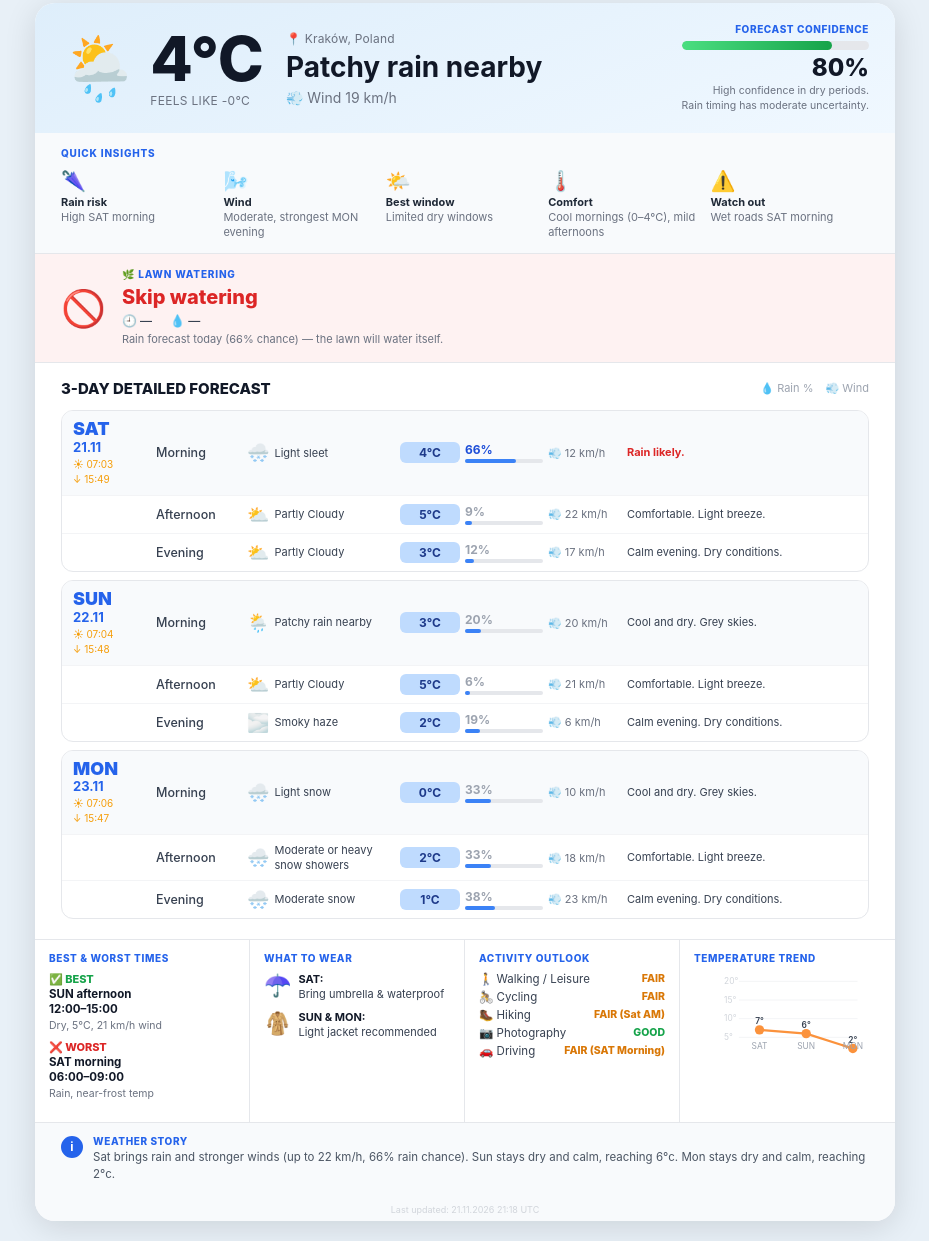
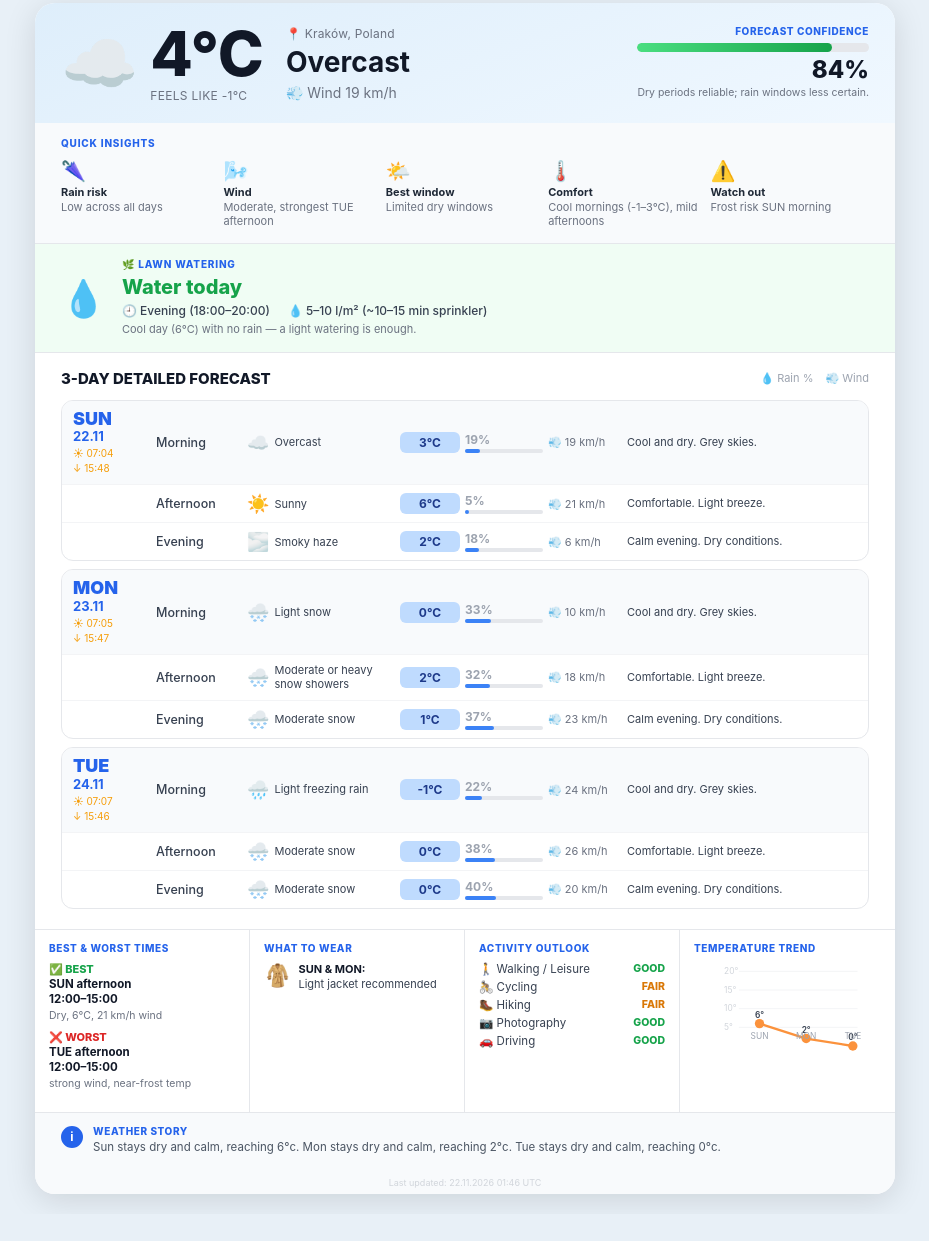
Before and after one commit to Massynisa3/krakow-weather, a plain HTML site: page index.html in a window 1280 px wide. Shown: the part 17-1258 px from the top of the page, without its empty margins (175-1104 px from the left). After the commit the page ends 1231 px from the top, so only its background shows below. Drawn offline with Linux system fonts and the light colour scheme.

Commit message:
Update weather 2026-11-22 01:46 UTC

```diff
--- a/index.html
+++ b/index.html
@@ -118,46 +118,46 @@
 <div class="card">
   <div class="header">
     <div class="hdr-left">
-      <div class="hdr-icon">&#x1F326;&#xFE0F;</div>
+      <div class="hdr-icon">&#x2601;&#xFE0F;</div>
       <div>
         <div class="hdr-temp">4&#xB0;C</div>
-        <div class="hdr-feels">Feels like -0&#xB0;C</div>
+        <div class="hdr-feels">Feels like -1&#xB0;C</div>
       </div>
       <div class="hdr-mid">
         <div class="hdr-location">&#x1F4CD; Krak&#xF3;w, Poland</div>
-        <div class="hdr-desc">Patchy rain nearby</div>
+        <div class="hdr-desc">Overcast</div>
         <div class="hdr-wind">&#x1F4A8; Wind 19 km/h</div>
       </div>
     </div>
     <div class="hdr-right">
       <div class="conf-title">Forecast Confidence</div>
-      <div class="conf-bar-wrap"><div class="conf-bar" style="width:80%"></div></div>
-      <div class="conf-pct">80%</div>
-      <div class="conf-note">High confidence in dry periods.<br>Rain timing has moderate uncertainty.</div>
+      <div class="conf-bar-wrap"><div class="conf-bar" style="width:84%"></div></div>
+      <div class="conf-pct">84%</div>
+      <div class="conf-note">Dry periods reliable; rain windows less certain.</div>
     </div>
   </div>
 
   <div class="insights">
     <div class="section-title">Quick Insights</div>
     <div class="insights-grid">
-      <div><div class="ins-icon">&#x1F302;</div><div class="ins-label">Rain risk</div><div class="ins-val">High SAT morning</div></div>
-      <div><div class="ins-icon">&#x1F32C;&#xFE0F;</div><div class="ins-label">Wind</div><div class="ins-val">Moderate, strongest MON evening</div></div>
+      <div><div class="ins-icon">&#x1F302;</div><div class="ins-label">Rain risk</div><div class="ins-val">Low across all days</div></div>
+      <div><div class="ins-icon">&#x1F32C;&#xFE0F;</div><div class="ins-label">Wind</div><div class="ins-val">Moderate, strongest TUE afternoon</div></div>
       <div><div class="ins-icon">&#x1F324;&#xFE0F;</div><div class="ins-label">Best window</div><div class="ins-val">Limited dry windows</div></div>
-      <div><div class="ins-icon">&#x1F321;&#xFE0F;</div><div class="ins-label">Comfort</div><div class="ins-val">Cool mornings (0–4°C), mild afternoons</div></div>
-      <div><div class="ins-icon">&#x26A0;&#xFE0F;</div><div class="ins-label">Watch out</div><div class="ins-val">Wet roads SAT morning</div></div>
+      <div><div class="ins-icon">&#x1F321;&#xFE0F;</div><div class="ins-label">Comfort</div><div class="ins-val">Cool mornings (-1–3°C), mild afternoons</div></div>
+      <div><div class="ins-icon">&#x26A0;&#xFE0F;</div><div class="ins-label">Watch out</div><div class="ins-val">Frost risk SUN morning</div></div>
     </div>
   </div>
 
-  <div class="lawn-rec" style="background:#fef2f2">
-    <div class="lawn-badge">&#x1F6AB;</div>
+  <div class="lawn-rec" style="background:#f0fdf4">
+    <div class="lawn-badge">&#x1F4A7;</div>
     <div style="flex:1">
       <div class="lawn-title">&#x1F33F; Lawn Watering</div>
-      <div class="lawn-verdict lawn-red">Skip watering</div>
+      <div class="lawn-verdict lawn-green">Water today</div>
       <div class="lawn-meta">
-        <span>&#x1F558;&nbsp;&#x2014;</span>
-        <span>&#x1F4A7;&nbsp;&#x2014;</span>
+        <span>&#x1F558;&nbsp;Evening (18:00&#x2013;20:00)</span>
+        <span>&#x1F4A7;&nbsp;5&#x2013;10 l/m&#xB2; (~10&#x2013;15 min sprinkler)</span>
       </div>
-      <div class="lawn-reason">Rain forecast today (66% chance) &#x2014; the lawn will water itself.</div>
+      <div class="lawn-reason">Cool day (6&#xB0;C) with no rain &#x2014; a light watering is enough.</div>
     </div>
   </div>
 
@@ -169,49 +169,20 @@
     <div class="fc-scroll">
     <div class="day-block">
       <div class="day-row first">
-        <div><div class="dname">SAT</div><div class="ddate">21.11</div><div class="dsun">&#x2600; 07:03<br>&#x2193; 15:49</div></div>
-        <div class="part">Morning</div>
-        <div class="weath"><span class="wi">&#x1F328;&#xFE0F;</span><span class="wd">Light sleet</span></div>
-        <div class="temp-pill tcc">4&#xB0;C</div>
-        <div><div class="rain-pct rain-hi">66%</div><div class="rain-bar"><div class="rain-fill" style="width:66%"></div></div></div>
-        <div class="wind-cell">&#x1F4A8; 12 km/h</div>
-        <div class="note alert">Rain likely.</div>
-      </div>
-      <div class="day-row">
-        <div></div>
-        <div class="part">Afternoon</div>
-        <div class="weath"><span class="wi">&#x26C5;</span><span class="wd">Partly Cloudy</span></div>
-        <div class="temp-pill tcc">5&#xB0;C</div>
-        <div><div class="rain-pct rain-lo">9%</div><div class="rain-bar"><div class="rain-fill" style="width:9%"></div></div></div>
-        <div class="wind-cell">&#x1F4A8; 22 km/h</div>
-        <div class="note">Comfortable. Light breeze.</div>
-      </div>
-      <div class="day-row">
-        <div></div>
-        <div class="part">Evening</div>
-        <div class="weath"><span class="wi">&#x26C5;</span><span class="wd">Partly Cloudy</span></div>
-        <div class="temp-pill tcc">3&#xB0;C</div>
-        <div><div class="rain-pct rain-lo">12%</div><div class="rain-bar"><div class="rain-fill" style="width:12%"></div></div></div>
-        <div class="wind-cell">&#x1F4A8; 17 km/h</div>
-        <div class="note">Calm evening. Dry conditions.</div>
-      </div>
-    </div>
-    <div class="day-block">
-      <div class="day-row first">
         <div><div class="dname">SUN</div><div class="ddate">22.11</div><div class="dsun">&#x2600; 07:04<br>&#x2193; 15:48</div></div>
         <div class="part">Morning</div>
-        <div class="weath"><span class="wi">&#x1F326;&#xFE0F;</span><span class="wd">Patchy rain nearby</span></div>
+        <div class="weath"><span class="wi">&#x2601;&#xFE0F;</span><span class="wd">Overcast</span></div>
         <div class="temp-pill tcc">3&#xB0;C</div>
-        <div><div class="rain-pct rain-lo">20%</div><div class="rain-bar"><div class="rain-fill" style="width:20%"></div></div></div>
-        <div class="wind-cell">&#x1F4A8; 20 km/h</div>
+        <div><div class="rain-pct rain-lo">19%</div><div class="rain-bar"><div class="rain-fill" style="width:19%"></div></div></div>
+        <div class="wind-cell">&#x1F4A8; 19 km/h</div>
         <div class="note">Cool and dry. Grey skies.</div>
       </div>
       <div class="day-row">
         <div></div>
         <div class="part">Afternoon</div>
-        <div class="weath"><span class="wi">&#x26C5;</span><span class="wd">Partly Cloudy</span></div>
-        <div class="temp-pill tcc">5&#xB0;C</div>
-        <div><div class="rain-pct rain-lo">6%</div><div class="rain-bar"><div class="rain-fill" style="width:6%"></div></div></div>
+        <div class="weath"><span class="wi">&#x2600;&#xFE0F;</span><span class="wd">Sunny</span></div>
+        <div class="temp-pill tcc">6&#xB0;C</div>
+        <div><div class="rain-pct rain-lo">5%</div><div class="rain-bar"><div class="rain-fill" style="width:5%"></div></div></div>
         <div class="wind-cell">&#x1F4A8; 21 km/h</div>
         <div class="note">Comfortable. Light breeze.</div>
       </div>
@@ -220,14 +191,14 @@
         <div class="part">Evening</div>
         <div class="weath"><span class="wi">&#x1F32B;&#xFE0F;</span><span class="wd">Smoky haze</span></div>
         <div class="temp-pill tcc">2&#xB0;C</div>
-        <div><div class="rain-pct rain-lo">19%</div><div class="rain-bar"><div class="rain-fill" style="width:19%"></div></div></div>
+        <div><div class="rain-pct rain-lo">18%</div><div class="rain-bar"><div class="rain-fill" style="width:18%"></div></div></div>
         <div class="wind-cell">&#x1F4A8; 6 km/h</div>
         <div class="note">Calm evening. Dry conditions.</div>
       </div>
     </div>
     <div class="day-block">
       <div class="day-row first">
-        <div><div class="dname">MON</div><div class="ddate">23.11</div><div class="dsun">&#x2600; 07:06<br>&#x2193; 15:47</div></div>
+        <div><div class="dname">MON</div><div class="ddate">23.11</div><div class="dsun">&#x2600; 07:05<br>&#x2193; 15:47</div></div>
         <div class="part">Morning</div>
         <div class="weath"><span class="wi">&#x1F328;&#xFE0F;</span><span class="wd">Light snow</span></div>
         <div class="temp-pill tcc">0&#xB0;C</div>
@@ -240,7 +211,7 @@
         <div class="part">Afternoon</div>
         <div class="weath"><span class="wi">&#x1F328;&#xFE0F;</span><span class="wd">Moderate or heavy snow showers</span></div>
         <div class="temp-pill tcc">2&#xB0;C</div>
-        <div><div class="rain-pct rain-lo">33%</div><div class="rain-bar"><div class="rain-fill" style="width:33%"></div></div></div>
+        <div><div class="rain-pct rain-lo">32%</div><div class="rain-bar"><div class="rain-fill" style="width:32%"></div></div></div>
         <div class="wind-cell">&#x1F4A8; 18 km/h</div>
         <div class="note">Comfortable. Light breeze.</div>
       </div>
@@ -249,8 +220,37 @@
         <div class="part">Evening</div>
         <div class="weath"><span class="wi">&#x1F328;&#xFE0F;</span><span class="wd">Moderate snow</span></div>
         <div class="temp-pill tcc">1&#xB0;C</div>
+        <div><div class="rain-pct rain-lo">37%</div><div class="rain-bar"><div class="rain-fill" style="width:37%"></div></div></div>
+        <div class="wind-cell">&#x1F4A8; 23 km/h</div>
+        <div class="note">Calm evening. Dry conditions.</div>
+      </div>
+    </div>
+    <div class="day-block">
+      <div class="day-row first">
+        <div><div class="dname">TUE</div><div class="ddate">24.11</div><div class="dsun">&#x2600; 07:07<br>&#x2193; 15:46</div></div>
+        <div class="part">Morning</div>
+        <div class="weath"><span class="wi">&#x1F327;&#xFE0F;</span><span class="wd">Light freezing rain</span></div>
+        <div class="temp-pill tcc">-1&#xB0;C</div>
+        <div><div class="rain-pct rain-lo">22%</div><div class="rain-bar"><div class="rain-fill" style="width:22%"></div></div></div>
+        <div class="wind-cell">&#x1F4A8; 24 km/h</div>
+        <div class="note">Cool and dry. Grey skies.</div>
+      </div>
+      <div class="day-row">
+        <div></div>
+        <div class="part">Afternoon</div>
+        <div class="weath"><span class="wi">&#x1F328;&#xFE0F;</span><span class="wd">Moderate snow</span></div>
+        <div class="temp-pill tcc">0&#xB0;C</div>
         <div><div class="rain-pct rain-lo">38%</div><div class="rain-bar"><div class="rain-fill" style="width:38%"></div></div></div>
-        <div class="wind-cell">&#x1F4A8; 23 km/h</div>
+        <div class="wind-cell">&#x1F4A8; 26 km/h</div>
+        <div class="note">Comfortable. Light breeze.</div>
+      </div>
+      <div class="day-row">
+        <div></div>
+        <div class="part">Evening</div>
+        <div class="weath"><span class="wi">&#x1F328;&#xFE0F;</span><span class="wd">Moderate snow</span></div>
+        <div class="temp-pill tcc">0&#xB0;C</div>
+        <div><div class="rain-pct rain-lo">40%</div><div class="rain-bar"><div class="rain-fill" style="width:40%"></div></div></div>
+        <div class="wind-cell">&#x1F4A8; 20 km/h</div>
         <div class="note">Calm evening. Dry conditions.</div>
       </div>
     </div>
@@ -260,21 +260,21 @@
   <div class="bottom4">
     <div class="bsec">
       <div class="bsec-title">Best &amp; Worst Times</div>
-      <div class="bw-item"><div class="bw-head g">&#x2705; BEST</div><div class="bw-time">SUN afternoon<br>12:00–15:00</div><div class="bw-why">Dry, 5°C, 21 km/h wind</div></div>
-      <div class="bw-item"><div class="bw-head r">&#x274C; WORST</div><div class="bw-time">SAT morning<br>06:00–09:00</div><div class="bw-why">Rain, near-frost temp</div></div>
+      <div class="bw-item"><div class="bw-head g">&#x2705; BEST</div><div class="bw-time">SUN afternoon<br>12:00–15:00</div><div class="bw-why">Dry, 6°C, 21 km/h wind</div></div>
+      <div class="bw-item"><div class="bw-head r">&#x274C; WORST</div><div class="bw-time">TUE afternoon<br>12:00–15:00</div><div class="bw-why">strong wind, near-frost temp</div></div>
     </div>
     <div class="bsec">
       <div class="bsec-title">What to Wear</div>
-      <div class="wear-row"><div class="wear-icon">&#x2602;&#xFE0F;</div><div class="wear-txt"><strong>SAT:</strong><br>Bring umbrella &amp; waterproof</div></div><div class="wear-row"><div class="wear-icon">&#x1F9E5;</div><div class="wear-txt"><strong>SUN &amp; MON:</strong><br>Light jacket recommended</div></div>
+      <div class="wear-row"><div class="wear-icon">&#x1F9E5;</div><div class="wear-txt"><strong>SUN &amp; MON:</strong><br>Light jacket recommended</div></div>
     </div>
     <div class="bsec">
       <div class="bsec-title">Activity Outlook</div>
 
-<div class="act-row"><span class="act-name">&#x1F6B6; Walking / Leisure</span><span class="af">FAIR</span></div>
+<div class="act-row"><span class="act-name">&#x1F6B6; Walking / Leisure</span><span class="ag">GOOD</span></div>
 <div class="act-row"><span class="act-name">&#x1F6B4; Cycling</span><span class="af">FAIR</span></div>
-<div class="act-row"><span class="act-name">&#x1F97E; Hiking</span><span class="af">FAIR (Sat AM)</span></div>
+<div class="act-row"><span class="act-name">&#x1F97E; Hiking</span><span class="af">FAIR</span></div>
 <div class="act-row"><span class="act-name">&#x1F4F7; Photography</span><span class="ag">GOOD</span></div>
-<div class="act-row"><span class="act-name">&#x1F697; Driving</span><span class="af">FAIR (SAT Morning)</span></div>
+<div class="act-row"><span class="act-name">&#x1F697; Driving</span><span class="ag">GOOD</span></div>
 
     </div>
     <div class="bsec">
@@ -288,10 +288,10 @@
   <line x1="28" y1="30" x2="155" y2="30" stroke="#f3f4f6" stroke-width="1"/>
   <line x1="28" y1="50" x2="155" y2="50" stroke="#f3f4f6" stroke-width="1"/>
   <line x1="28" y1="70" x2="155" y2="70" stroke="#f3f4f6" stroke-width="1"/>
-  <polyline points="50,62 100,66 150,82" fill="none" stroke="#fb923c" stroke-width="2.5" stroke-linejoin="round"/>
-  <circle cx="50" cy="62" r="5" fill="#fb923c"/><circle cx="100" cy="66" r="5" fill="#fb923c"/><circle cx="150" cy="82" r="5" fill="#fb923c"/>
-  <text x="50" y="56" font-size="9" fill="#374151" text-anchor="middle" font-weight="600">7&#xB0;</text><text x="100" y="60" font-size="9" fill="#374151" text-anchor="middle" font-weight="600">6&#xB0;</text><text x="150" y="76" font-size="9" fill="#374151" text-anchor="middle" font-weight="600">2&#xB0;</text>
-  <text x="50" y="83" font-size="9" fill="#9ca3af" text-anchor="middle">SAT</text><text x="100" y="83" font-size="9" fill="#9ca3af" text-anchor="middle">SUN</text><text x="150" y="83" font-size="9" fill="#9ca3af" text-anchor="middle">MON</text>
+  <polyline points="50,66 100,82 150,90" fill="none" stroke="#fb923c" stroke-width="2.5" stroke-linejoin="round"/>
+  <circle cx="50" cy="66" r="5" fill="#fb923c"/><circle cx="100" cy="82" r="5" fill="#fb923c"/><circle cx="150" cy="90" r="5" fill="#fb923c"/>
+  <text x="50" y="60" font-size="9" fill="#374151" text-anchor="middle" font-weight="600">6&#xB0;</text><text x="100" y="76" font-size="9" fill="#374151" text-anchor="middle" font-weight="600">2&#xB0;</text><text x="150" y="84" font-size="9" fill="#374151" text-anchor="middle" font-weight="600">0&#xB0;</text>
+  <text x="50" y="83" font-size="9" fill="#9ca3af" text-anchor="middle">SUN</text><text x="100" y="83" font-size="9" fill="#9ca3af" text-anchor="middle">MON</text><text x="150" y="83" font-size="9" fill="#9ca3af" text-anchor="middle">TUE</text>
 </svg>
     </div>
   </div>
@@ -300,10 +300,10 @@
     <div class="story-badge">i</div>
     <div>
       <div class="story-label">Weather Story</div>
-      <div class="story-text">Sat brings rain and stronger winds (up to 22 km/h, 66% rain chance). Sun stays dry and calm, reaching 6°c. Mon stays dry and calm, reaching 2°c.</div>
+      <div class="story-text">Sun stays dry and calm, reaching 6°c. Mon stays dry and calm, reaching 2°c. Tue stays dry and calm, reaching 0°c.</div>
     </div>
   </div>
-  <div class="updated">Last updated: 21.11.2026 21:18 UTC</div>
+  <div class="updated">Last updated: 22.11.2026 01:46 UTC</div>
 </div>
 </body>
 </html>
```
